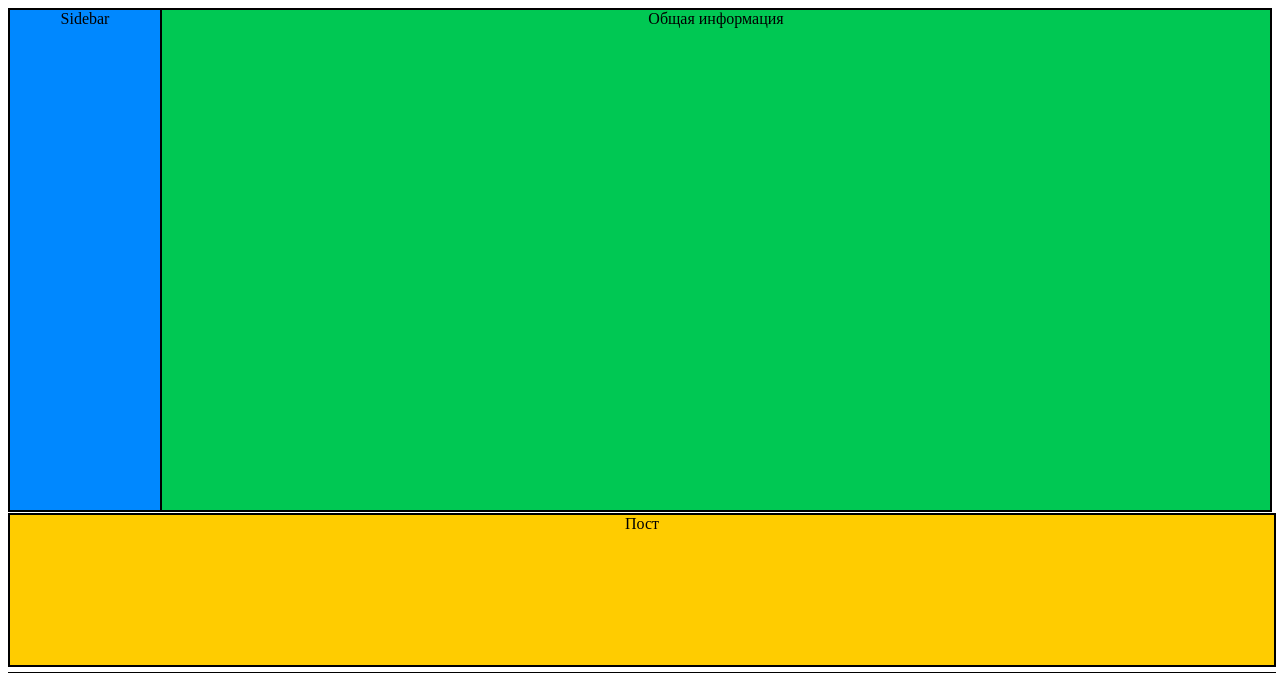
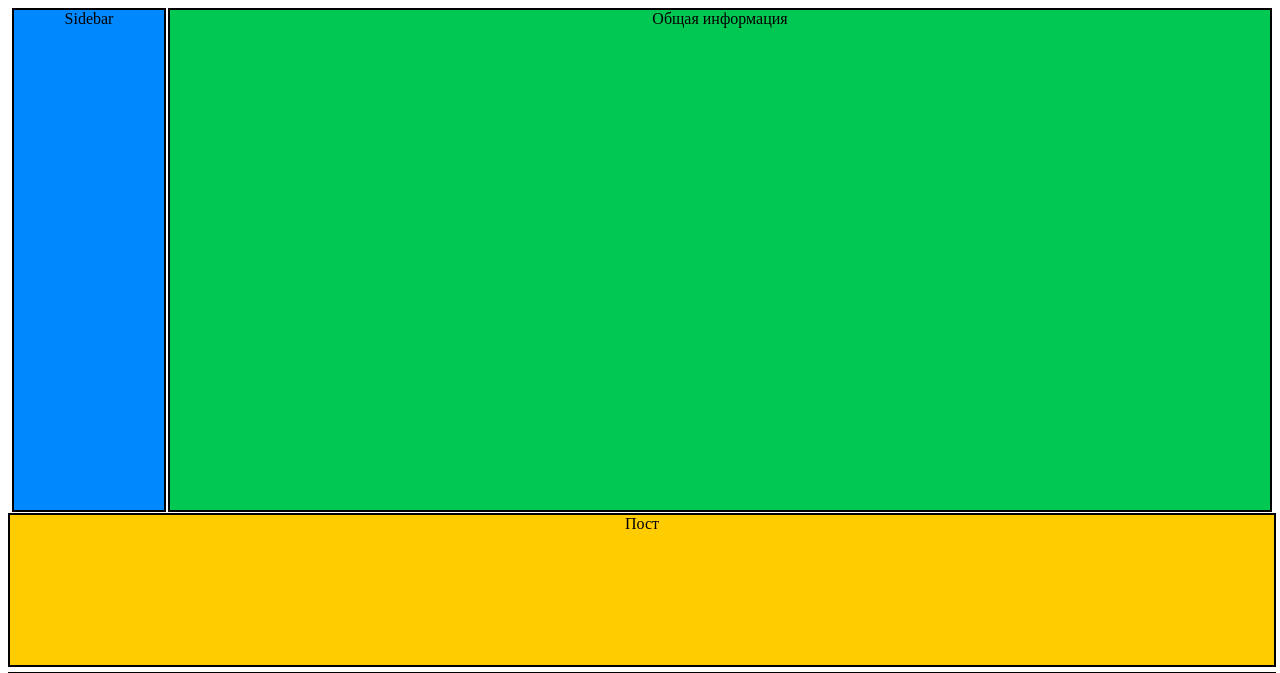
Before and after one commit to Artem48/WebLab1, a PHP site: page /Lab1.html in a window 1280 px wide. Shown: the top 673 px of the page. Run offline with PHP 8.4, Linux system fonts and the light colour scheme.

Commit message:
Update style.css

```diff
--- a/style.css
+++ b/style.css
@@ -9,13 +9,14 @@
     height: 500px;
     float:left;
     border: 2px solid black;
+    margin-left: 4px;
 
 }
 .information {
 	background: #00c853;
     height: 500px;
     border: 2px solid black;
-    margin-left: 5px;
+    margin-left: 160px;
 }
 
 .post {
```
